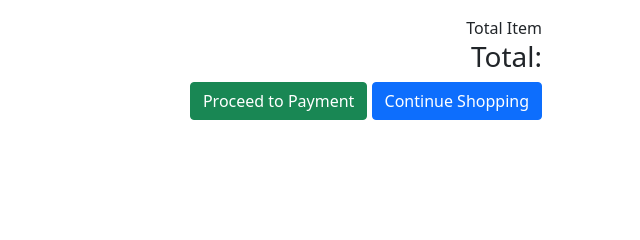
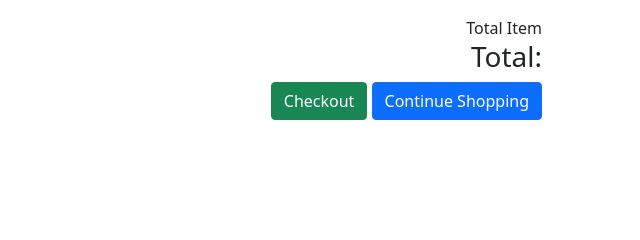
Before and after one commit to nicktkl/Kidocode_Shop_E-Commerce-, a Flask app: template templates/homepage/Cart.html in a window 1280 px wide. Shown: the part 202-442 px from the top of the page, without its empty margins (640-1280 px from the left). Run offline with Flask 3, Linux system fonts and the light colour scheme; the template is opened without the code that fills it, so the values that code supplies are empty; parts of the project's set-up code (start-up, migrations or seed data) failed here and were passed over.

Commit message:
Updated 'Cart' HTML

```diff
--- a/templates/homepage/Cart.html
+++ b/templates/homepage/Cart.html
@@ -31,7 +31,7 @@
                 <div class="text-end me-3">
                     <h3 id="cart-count" class="badge bg-primary ms-2">{{ cart_total_items }}</h3>Total Item
                     <h3>Total: <span id="total-price"></span></h3>
-                    <a href="#" class="btn btn-success">Proceed to Payment</a>
+                    <a href="#" class="btn btn-success">Checkout</a>
                     <a href="{{ url_for('home') }}" class="btn btn-primary">Continue Shopping</a>
                 </div>
             </div>
```
